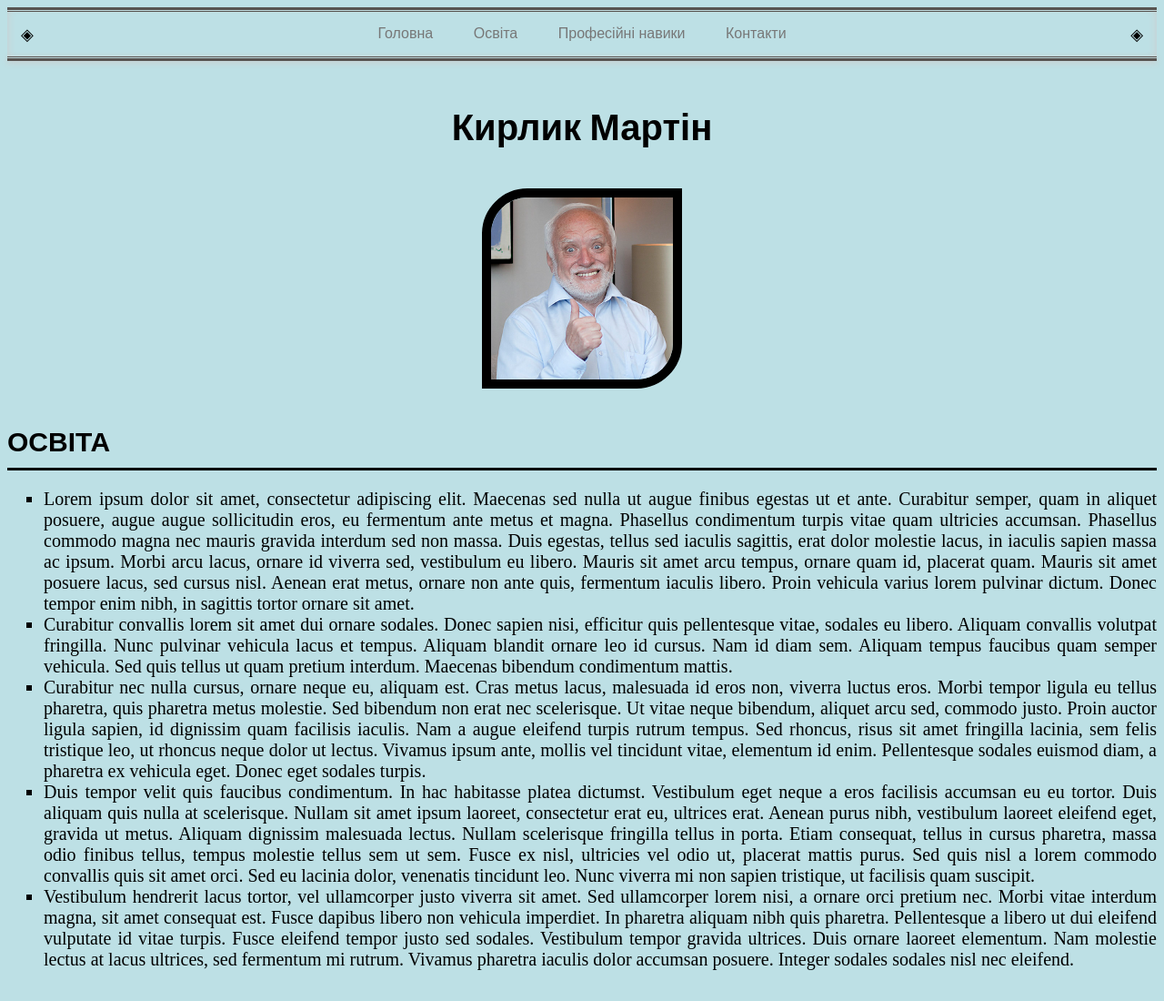
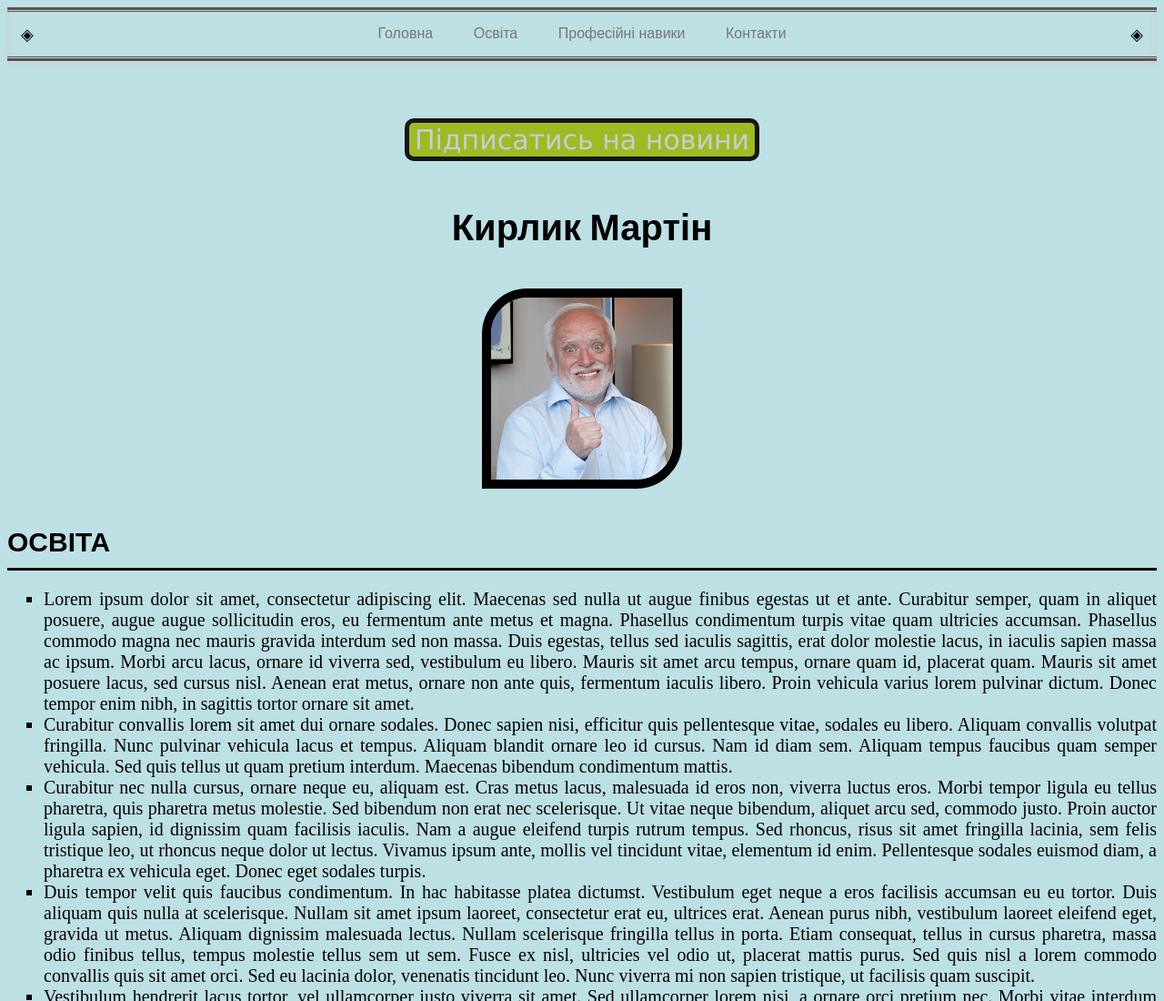
Before and after one commit to MKdevelopmentXD/LR_7, a plain HTML site: page index.html in a window 1280 px wide. Shown: the top 1100 px of the page at 91% size. Drawn offline with Linux system fonts and the light colour scheme.

Commit message:
Додано кнопку для можливості підписки на новини в гілку test1

```diff
--- a/index.html
+++ b/index.html
@@ -20,6 +20,7 @@
         </ul>
     </nav>
 
+    <button class="bu" id="idButton">Підписатись на новини</button>
 
     <p id="title" class="name">Кирлик Мартін</p>
     <p class="sh"><img src="pictures/photo_1.jpg" width="200" class="img" alt="photo"></p>
--- a/style.css
+++ b/style.css
@@ -157,3 +157,19 @@ div.container1 p{
   @media (max-width: 500px) {
     .menu-main li {display: block;}
   }
+
+.bu{
+  display: block;
+  margin: 5% auto 0 auto;
+  min-width: 20%;
+  border: 5px solid rgb(23, 22, 22);
+  border-radius: 10px;
+  background-color: rgb(157, 188, 35);
+  color: rgb(203, 203, 215);
+}
+
+#idButton {
+  text-align: center;
+  font-family: 'Lucida Sans', 'Lucida Sans Regular', 'Lucida Grande', 'Lucida Sans Unicode', Geneva, Verdana, sans-serif;
+  font-size: 30px;
+}
```
